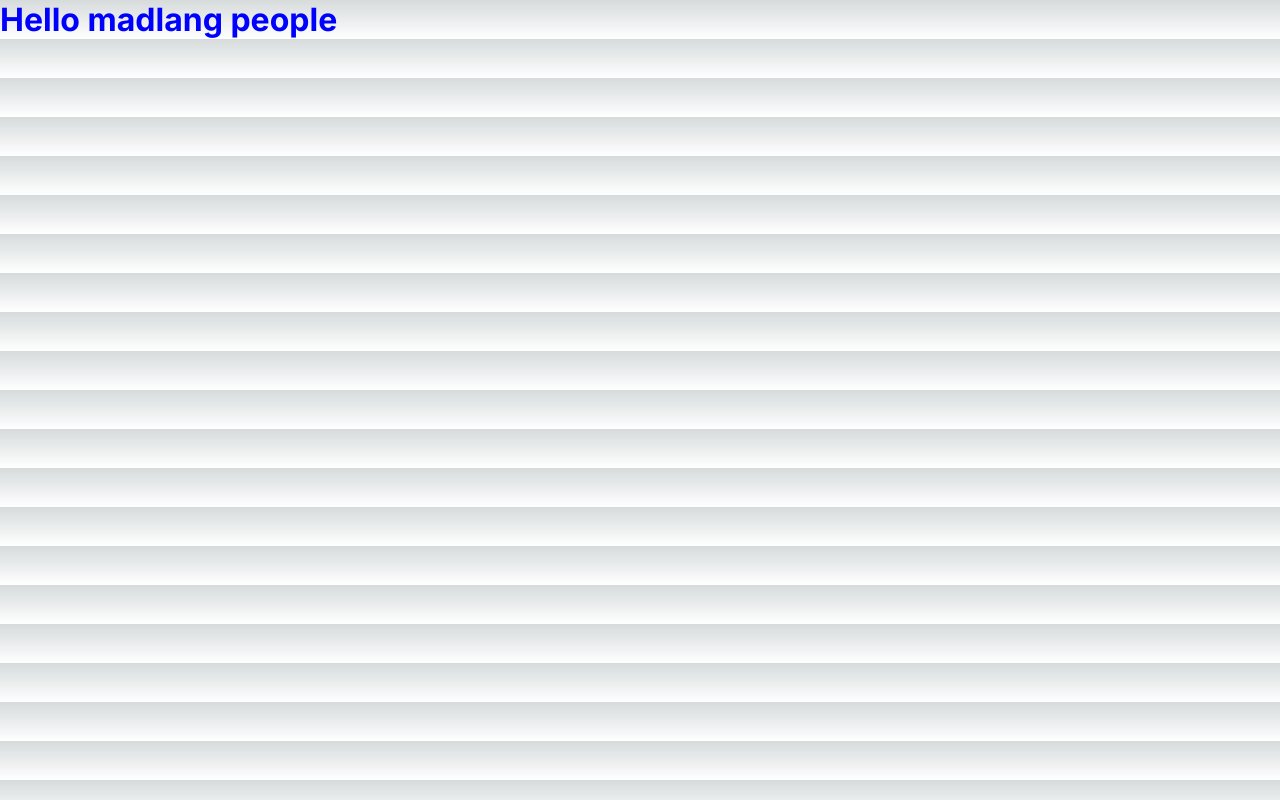
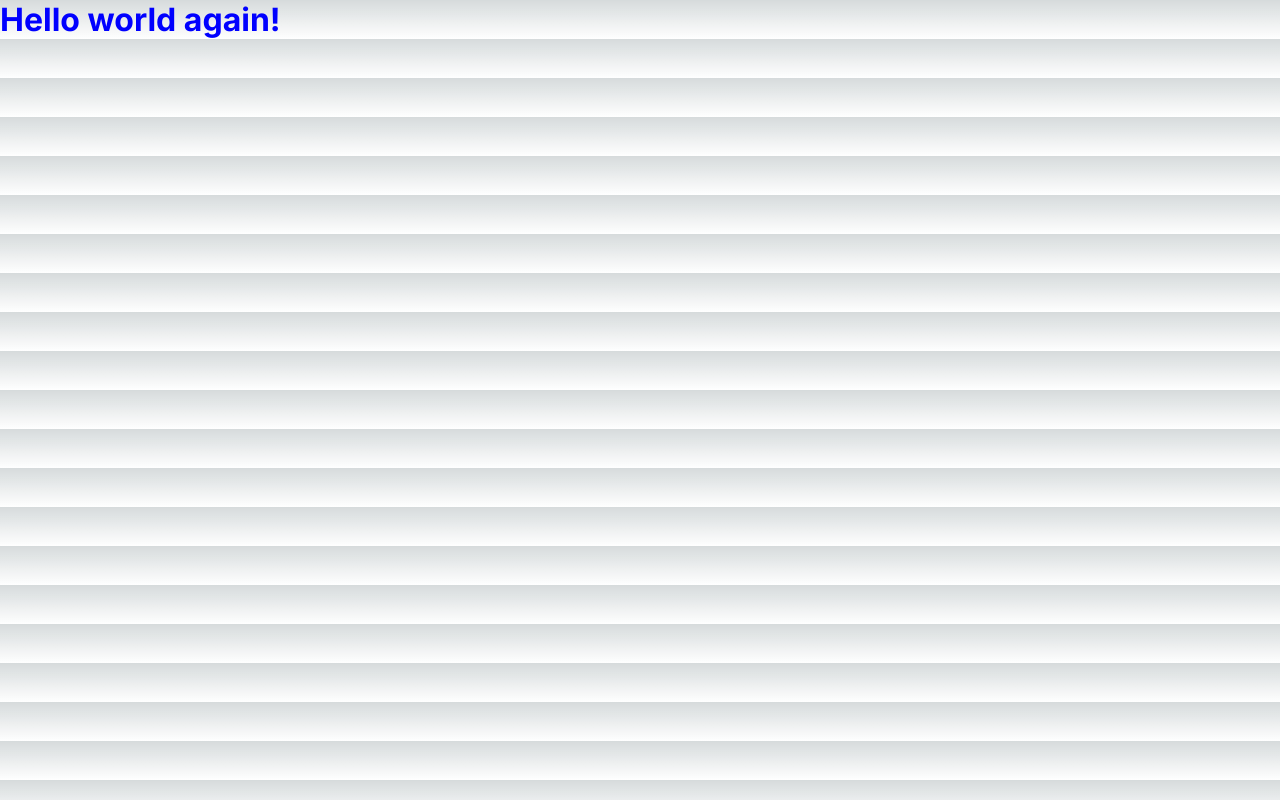
Before and after one commit to swedr13/nextJS-portfolio, a Next.js app: page / in a window 1280 px wide. Built offline with nearby package versions, Linux system fonts and the light colour scheme.

Commit message:
update heading again
for testing in desktop and laptop

```diff
--- a/app/page.js
+++ b/app/page.js
@@ -4,7 +4,7 @@ import '../styles/header.css'
 
 const Home = () => {
   return (
-    <h1>Hello madlang people</h1>
+    <h1>Hello world again!</h1>
   )
 }
 
--- a/package.json
+++ b/package.json
@@ -11,8 +11,8 @@
   },
   "dependencies": {
     "bootstrap": "^5.3.2",
-    "next": "13.5.2",
-    "react": "18.2.0",
-    "react-dom": "18.2.0"
+    "next": "^13.5.2",
+    "react": "^18.2.0",
+    "react-dom": "^18.2.0"
   }
 }
```
Also changed, not shown: 1 other file (tests, documents, lock files or other folders).
